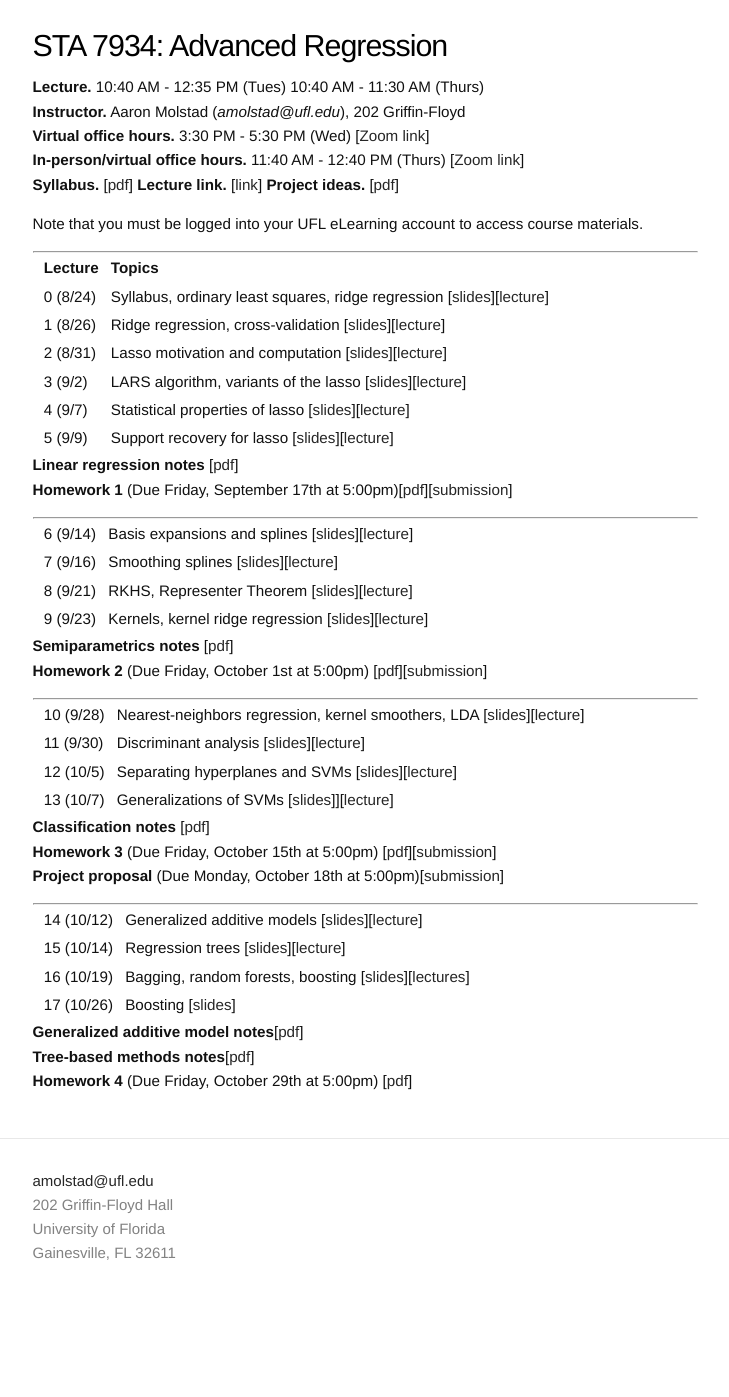
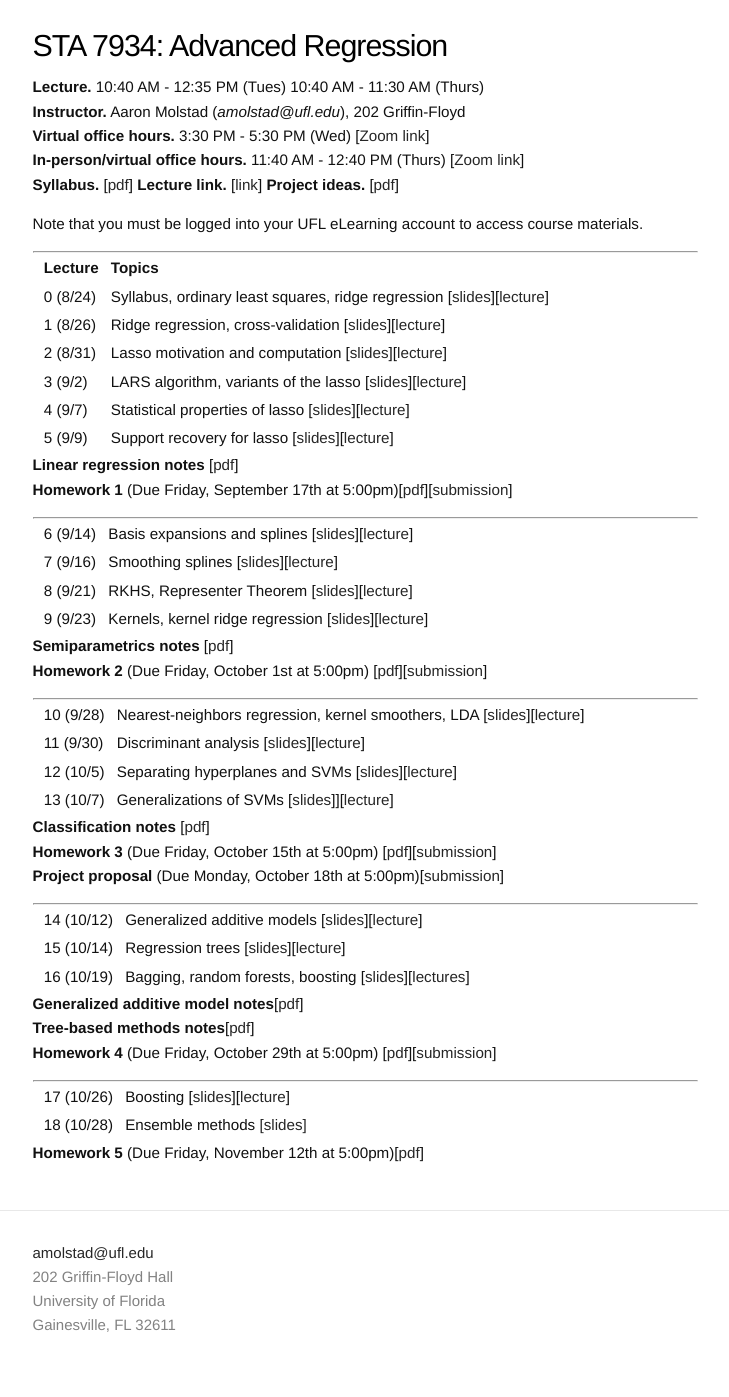
Before and after one commit to ajmolstad/ajmolstad.github.io, a Jekyll site: the page built from F21_STA7934.md, in a window 1280 px wide. Shown: the whole page, without its empty margins (275-1004 px from the left). Built offline with Jekyll 4.4.1, drawn with Linux system fonts in a browser that asks for light colours; before the commit the page ends 1325 px from its top, so only the background shows below that.

Commit message:
Update F21_STA7934.md

```diff
--- a/F21_STA7934.md
+++ b/F21_STA7934.md
@@ -55,8 +55,16 @@ Note that you must be logged into your UFL eLearning account to access course ma
 || 14 (10/12) || Generalized additive models [[slides](https://ufl.instructure.com/files/63018329/download?download_frd=1)][[lecture](https://ufl.instructure.com/courses/437665/files?preview=63023551)] ||
 || 15 (10/14) || Regression trees [[slides](https://ufl.instructure.com/files/63094581/download?download_frd=1)][[lecture](https://ufl.instructure.com/courses/437665/files?preview=63143776)]||
 || 16 (10/19) || Bagging, random forests, boosting [[slides](https://ufl.instructure.com/files/63227415/download?download_frd=1)][[lectures](https://ufl.instructure.com/courses/437665/files?preview=63316157)]||
-|| 17 (10/26) || Boosting [[slides](https://ufl.instructure.com/files/63437531/download?download_frd=1)] ||
+
 
 **Generalized additive model notes**[[pdf](https://ufl.instructure.com/files/63023768/download?download_frd=1)]
 **Tree-based methods notes**[[pdf](https://ufl.instructure.com/files/63316222/download?download_frd=1)]
-**Homework 4** (Due Friday, October 29th at 5:00pm) [[pdf](https://ufl.instructure.com/files/63316095/download?download_frd=1)]
+**Homework 4** (Due Friday, October 29th at 5:00pm) [[pdf](https://ufl.instructure.com/files/63316095/download?download_frd=1)][[submission](https://ufl.instructure.com/courses/437665/assignments/4917782)]
+
+
+-----------------
+
+|| 17 (10/26) || Boosting [[slides](https://ufl.instructure.com/files/63437531/download?download_frd=1)][[lecture](https://ufl.instructure.com/courses/437665/files?preview=63521699)] ||
+|| 18 (10/28) || Ensemble methods [[slides]](https://ufl.instructure.com/files/63522093/download?download_frd=1) ||
+
+**Homework 5** (Due Friday, November 12th at 5:00pm)[[pdf](https://ufl.instructure.com/files/63521741/download?download_frd=1)]
```
